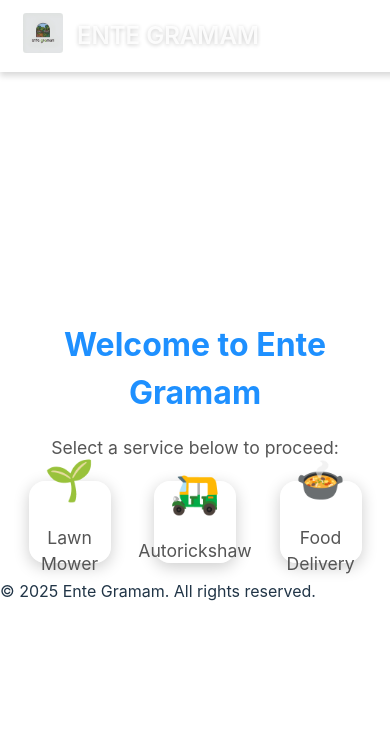
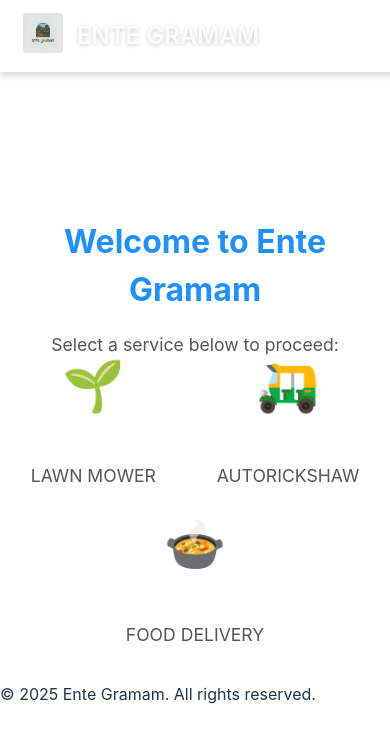
Before and after one commit to code-ninja-labs/ente-gramam1, a React (Vite) app: page / in a window 390 px wide. Shown: the top 742 px of the page. Built offline with nearby package versions, Linux system fonts and the light colour scheme.

Commit message:
Update AppIcons.css

```diff
--- a/src/components/AppIcons/AppIcons.css
+++ b/src/components/AppIcons/AppIcons.css
@@ -3,62 +3,45 @@
   display: flex;
   justify-content: space-evenly;
   margin-top: 20px;
-  flex-wrap: wrap; /* Wrap icons to the next line if necessary */
-  gap: 20px; /* Space between each icon set */
+  flex-wrap: wrap; /* Allow wrapping to the next line if necessary */
+  gap: 30px; /* Space between each app icon */
 }
 
 /* Individual icon container */
 .icon-item {
   display: flex;
-  flex-direction: column; /* Stack icon and text vertically */
+  flex-direction: column; /* Stack elements vertically */
+  align-items: center;
+}
+
+/* Glass-style container for text */
+.icon-container {
+  width: 100px; /* Fixed width for consistency */
+  height: 100px; /* Fixed height */
+  border-radius: 16px; /* Rounded square effect */
+  background: rgba(255, 255, 255, 0.2); /* Background for glass effect */
+  box-shadow: 0 4px 16px rgba(0, 0, 0, 0.2); /* Shadow for container depth */
+  backdrop-filter: blur(10px); /* Glassmorphism blur effect */
+  -webkit-backdrop-filter: blur(10px); /* Safari support */
+  border: 1px solid rgba(255, 255, 255, 0.3); /* Subtle transparent border */
+  display: flex;
   align-items: center;
   justify-content: center;
-  width: 100px; /* Fixed width for uniformity */
-  height: 100px; /* Fixed height for uniformity */
-  border-radius: 16px; /* Rounded square effect */
-  background: rgba(255, 255, 255, 0.2); /* Glassmorphism background */
-  box-shadow: 0 4px 16px rgba(0, 0, 0, 0.2); /* Slight shadow for depth */
-  backdrop-filter: blur(10px); /* Frosted glass blur effect */
-  -webkit-backdrop-filter: blur(10px); /* Safari support */
-  border: 1px solid rgba(255, 255, 255, 0.3); /* Subtle outline for container */
-  transition: transform 0.3s ease-in-out; /* Smooth scaling on hover */
+  margin-top: 30px; /* Space to position icons above the container */
 }
 
-/* Interactive hover effect */
-.icon-item:hover {
-  transform: scale(1.05); /* Hover effect: slightly larger */
-}
-
-/* Icon styling (emoji or image in the container) */
+/* Icon styling (emoji/icon) */
 .icon {
   font-size: 50px; /* Icon size */
-  margin-bottom: 10px; /* Space between the icon and text */
+  position: relative;
+  top: -30px; /* Move the icon above the container */
 }
 
 /* Text styling for labels */
 .icon-label {
-  color: #ffffff; /* White text for dark themes */
+  color: #ffffff; /* White text color for the name */
   font-size: 1rem; /* Standard font size */
+  text-transform: uppercase; /* Make text uppercase */
+  margin-top: 10px; /* Space between the container and label */
   text-align: center; /* Center-align the text */
-  margin-top: 5px; /* Additional spacing from the icon */
 }
-
-/* Responsive design for smaller screens */
-@media (max-width: 768px) {
-  .app-icons {
-    gap: 15px; /* Reduce gap between icons */
-  }
-
-  .icon-item {
-    width: 80px; /* Reduce container size */
-    height: 80px; /* Match smaller container size */
-  }
-
-  .icon {
-    font-size: 40px; /* Reduce icon size */
-  }
-
-  .icon-label {
-    font-size: 0.8rem; /* Slightly smaller labels */
-  }
-}
```
